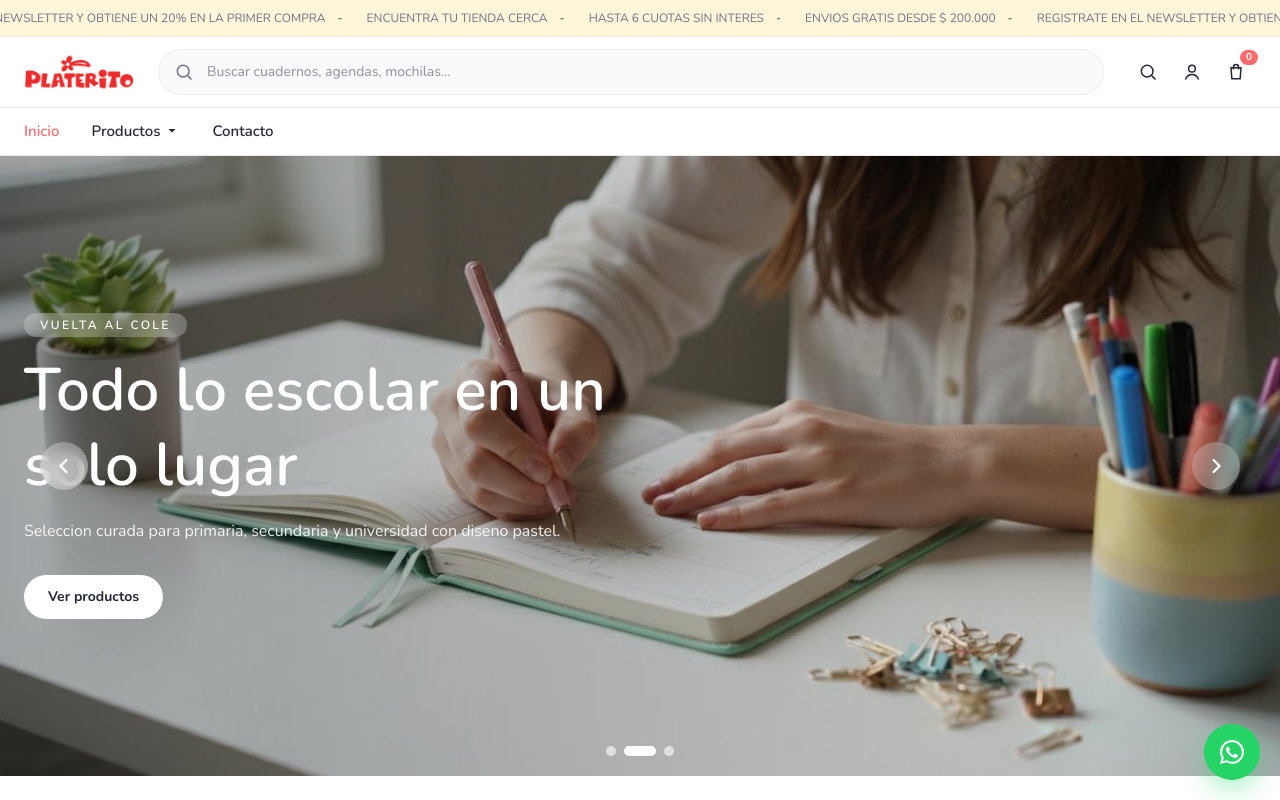
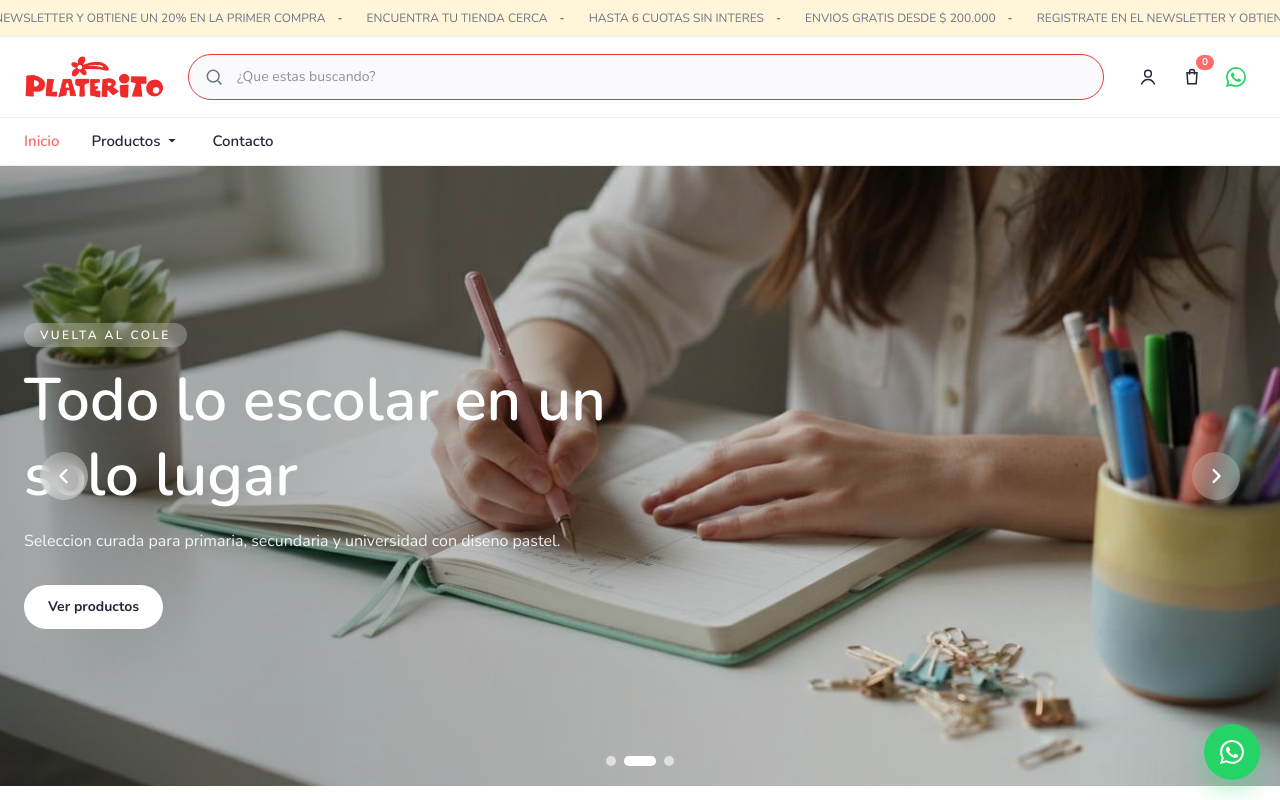
Before and after one commit to luccianorovegno-spec/plateritos, a Next.js app: page / in a window 1280 px wide. Shown: the top 800 px of the page. Built offline with nearby package versions, Linux system fonts and the light colour scheme.

Commit message:
feat(header): enlarge logo and update search/actions icons

```diff
--- a/src/components/site-header.tsx
+++ b/src/components/site-header.tsx
@@ -37,6 +37,15 @@ function BagIcon() {
     <svg viewBox="0 0 24 24" className="h-5 w-5" fill="none" stroke="currentColor" strokeWidth="1.8">
       <path d="M6 7h12l-1 13H7L6 7z" />
       <path d="M9 9V6a3 3 0 0 1 6 0v3" />
+    </svg>
+  );
+}
+
+function WhatsAppIcon() {
+  return (
+    <svg viewBox="0 0 16 16" className="h-5 w-5" fill="currentColor" aria-hidden="true">
+      <path d="M13.601 2.326A7.854 7.854 0 0 0 8.008 0C3.626 0 .05 3.576.05 7.958c0 1.401.366 2.77 1.062 3.977L0 16l4.151-1.089a7.953 7.953 0 0 0 3.854.981h.003c4.382 0 7.958-3.576 7.958-7.958a7.93 7.93 0 0 0-2.365-5.608ZM8.008 14.55a6.61 6.61 0 0 1-3.37-.92l-.242-.145-2.463.646.657-2.401-.157-.248A6.607 6.607 0 0 1 1.41 7.958a6.602 6.602 0 0 1 6.598-6.598 6.58 6.58 0 0 1 4.672 1.934 6.57 6.57 0 0 1 1.94 4.664c-.004 3.636-2.97 6.592-6.612 6.592Z" />
+      <path d="M11.615 9.75c-.197-.1-1.17-.578-1.353-.644-.182-.066-.315-.1-.447.1-.132.197-.512.644-.628.776-.116.132-.231.149-.428.05-.197-.1-.83-.306-1.58-.975-.584-.52-.978-1.164-1.093-1.36-.116-.198-.012-.305.087-.404.09-.089.198-.232.296-.347.1-.116.132-.198.198-.33.066-.132.033-.248-.017-.347-.05-.1-.446-1.074-.61-1.47-.161-.387-.324-.334-.446-.34l-.38-.007a.727.727 0 0 0-.528.248c-.182.198-.694.678-.694 1.652 0 .975.71 1.916.809 2.049.099.132 1.393 2.128 3.376 2.984.472.204.84.325 1.127.416.474.151.906.13 1.247.079.38-.057 1.17-.478 1.336-.941.165-.462.165-.858.115-.941-.05-.083-.182-.132-.38-.231Z" />
     </svg>
   );
 }
@@ -151,10 +160,10 @@ export function SiteHeader({ categories: _categories = [], cartCount = 0 }: Site
           <Image
             src="/logo-platerito.webp"
             alt="Platerito"
-            width={220}
-            height={61}
+            width={280}
+            height={78}
             priority
-            className="h-10 w-auto md:h-11"
+            className="h-12 w-auto md:h-14"
           />
         </Link>
 
@@ -166,23 +175,16 @@ export function SiteHeader({ categories: _categories = [], cartCount = 0 }: Site
             <input
               type="search"
               name="q"
-              placeholder="Buscar cuadernos, agendas, mochilas..."
-              className="w-full rounded-full border border-[var(--line)] bg-[var(--soft-gray)] py-3 pr-4 pl-12 text-sm outline-none transition focus:border-[var(--primary)]"
+              placeholder="¿Que estas buscando?"
+              className="w-full rounded-full border border-[#e53935] bg-[var(--soft-gray)] py-3 pr-4 pl-12 text-sm outline-none transition focus:border-[#d32f2f]"
             />
           </label>
         </form>
 
         <div className="hidden items-center gap-1 text-[var(--foreground)] md:flex">
           <Link
-            href="/busqueda"
-            aria-label="Busqueda"
-            className="rounded-full p-2.5 transition hover:bg-[var(--soft-gray)]"
-          >
-            <SearchIcon />
-          </Link>
-          <Link
             href="/perfil"
-            aria-label="Perfil"
+            aria-label="Registro"
             className="rounded-full p-2.5 transition hover:bg-[var(--soft-gray)]"
           >
             <UserIcon />
@@ -198,6 +200,15 @@ export function SiteHeader({ categories: _categories = [], cartCount = 0 }: Site
               {cartCount}
             </span>
           </button>
+          <Link
+            href="https://wa.me/542995050045"
+            target="_blank"
+            rel="noopener noreferrer"
+            aria-label="WhatsApp"
+            className="rounded-full p-2.5 text-[#25D366] transition hover:bg-[var(--soft-gray)]"
+          >
+            <WhatsAppIcon />
+          </Link>
         </div>
 
         <button
```
